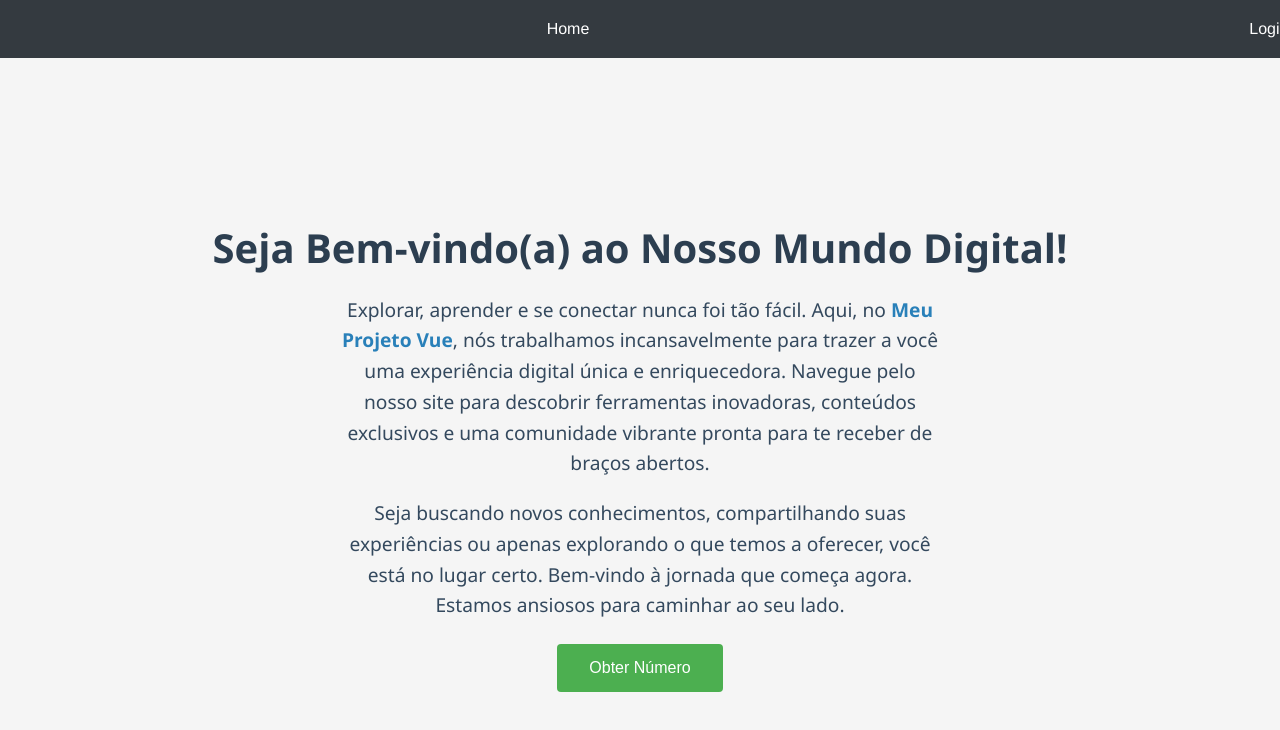
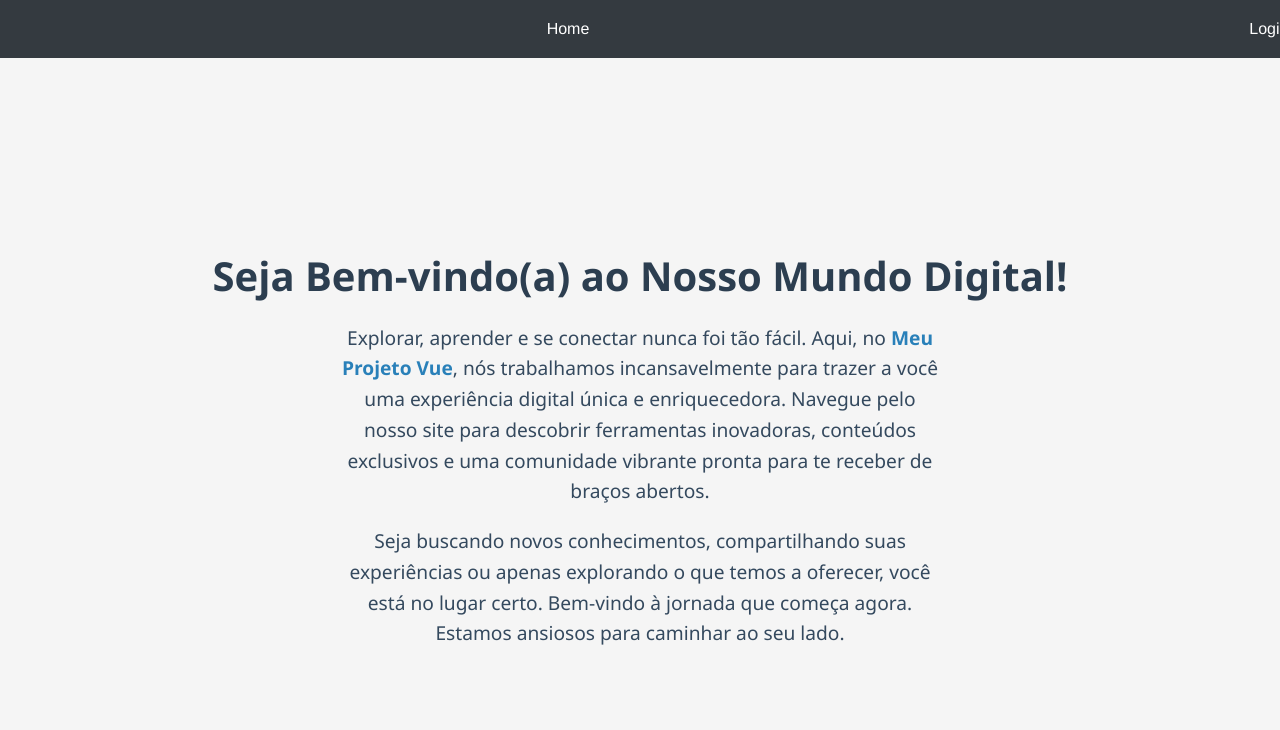
Before and after one commit to jeffhenryson/BibliotecaVirtus, a Vue app in the folder bibliotecaVirtusFront/: page / in a window 1280 px wide. Shown: the top 730 px of the page. Built offline with nearby package versions, Linux system fonts and the light colour scheme.

Commit message:
Update Home.vue

```diff
--- a/bibliotecaVirtusFront/src/components/home/Home.vue
+++ b/bibliotecaVirtusFront/src/components/home/Home.vue
@@ -9,8 +9,8 @@
     <p>Seja buscando novos conhecimentos, compartilhando suas experiências ou apenas explorando o que temos a oferecer,
       você está no lugar certo. Bem-vindo à jornada que começa agora. Estamos ansiosos para caminhar ao seu lado.</p>
 
-      <button @click="getRandomNumber">Obter Número</button>
-      <p v-if="randomNumberMessage" class="messageNumber">{{ randomNumberMessage }}</p>
+    <button v-if="username" @click="getRandomNumber">Obter Número</button>
+    <p v-if="randomNumberMessage && username">{{ randomNumberMessage }}</p>
   </div>
 </template>
 
```
